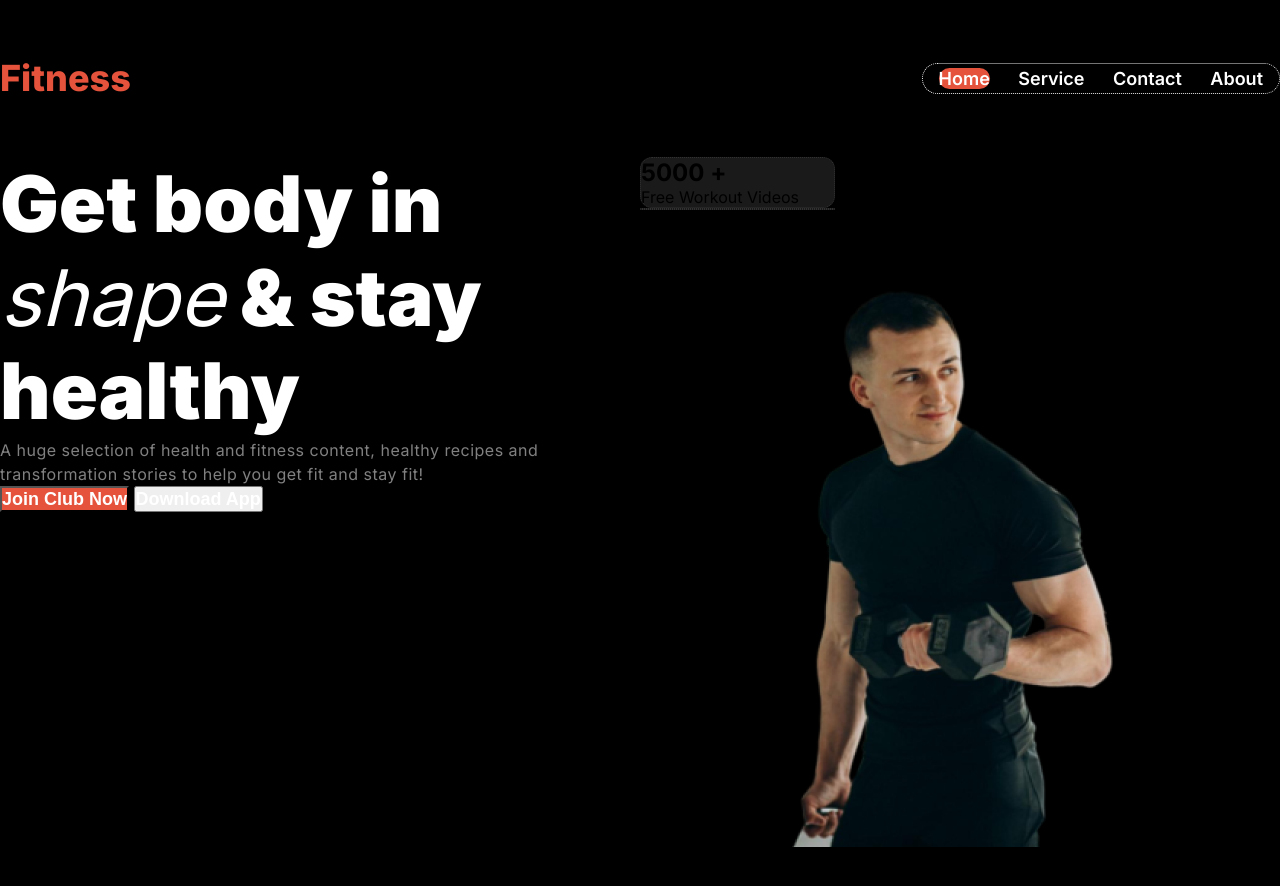
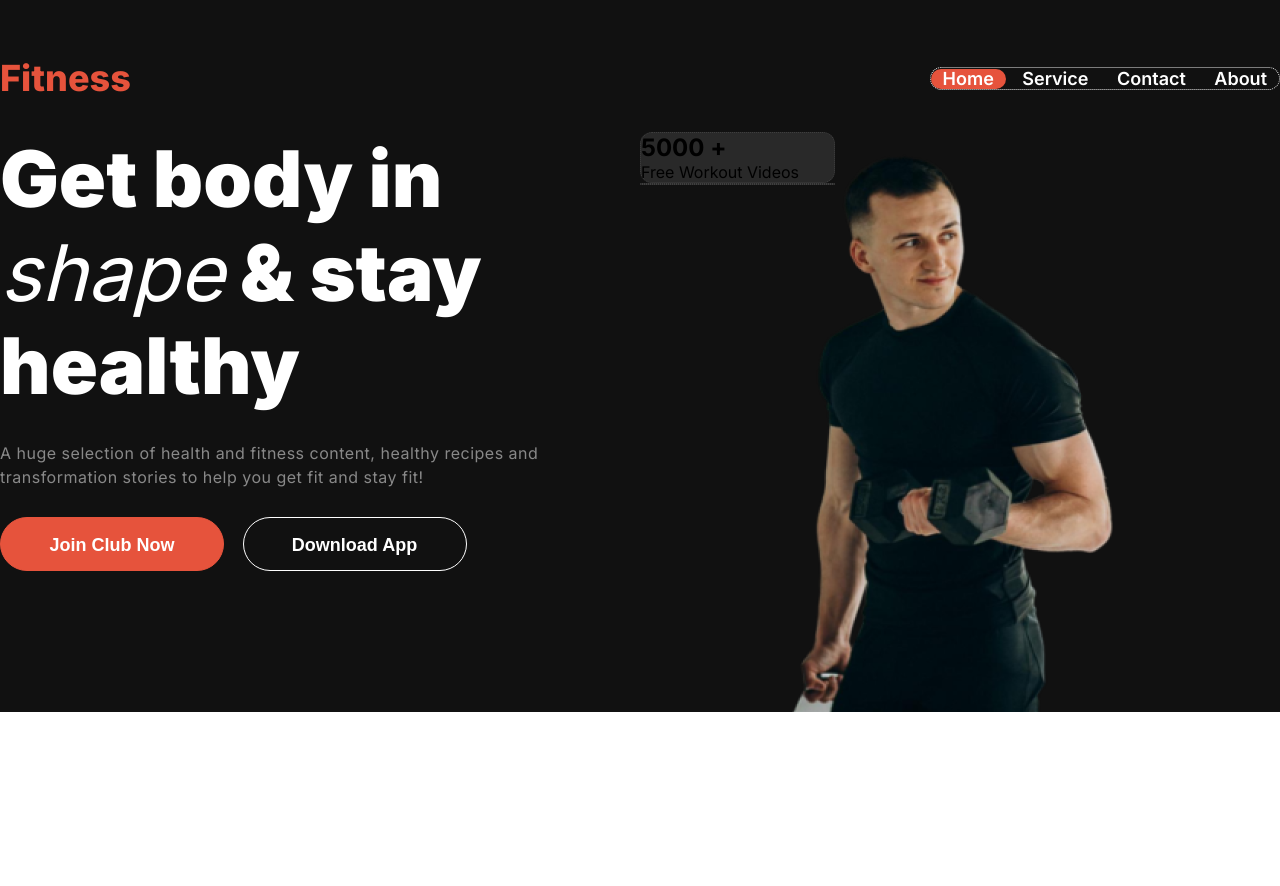
Before and after one commit to shahadat-5/Second-Assignment-Fitness, a plain HTML site: page index.html in a window 1280 px wide. After the commit the page ends 800 px from the top, so only its background shows below. Drawn offline with Linux system fonts and the light colour scheme.

Commit message:
2nd commit

```diff
--- a/index.html
+++ b/index.html
@@ -21,33 +21,39 @@
                 <nav>
                     <section class="nav-containt">
                         <h2 class="fitness-h2">Fitness</h2>
-                        <div class="nav-item-box">
-                            <a class="never-menu Home" href="#">Home</a>
-                            <a class="never-menu " href="#">Service</a>
-                            <a class="never-menu " href="#">Contact</a>
-                            <a class="never-menu " href="#">About</a>
-                        </div>
+                        <ul class="nav-item-box">
+                            <li class="nav-item Home"><a class="never-menu" href="#">Home</a></li>
+                            <li class="nav-item"><a class="never-menu" href="#">Service</a></li>
+                            <li class="nav-item"><a class="never-menu" href="#">Contact</a></li>
+                            <li class="nav-item"><a class="never-menu" href="#">About</a></li>
+                        </ul>
                     </section>
                 </nav>
                 <section>
                     <div class="banne-flex">
                         <div class="banner-left">
+                            <div class="banner-left-containt">
                                 <h2 class="banner-title">Get body in
                                     <span class="banner-title-span">shape</span>
                                     & stay healthy
                                 </h2>
                                 <p class="banner-p">A huge selection of health and fitness content, healthy recipes and transformation stories to help you get fit and stay fit!</p>
-                            <ul class="">
+                                <div class="">
                                     <button class="banner-button join">Join Club Now</button>
                                     <button class="banner-button downlod">Download App</button>
-                            </ul>
                                 </div>
+                            </div>
+                        </div>
+
                         <div class="banner-right">
+                            <div class="banner-right-containt">
                                 <div class="banner-top">
                                     <h2 class="">5000 +</h2>
                                     <p class="">Free Workout Videos</p>
                                 </div>
                                 <div class="banner-bottom"></div>
+                            </div>
+
                         </div>
                     </div>
                 </section>
--- a/style/style.css
+++ b/style/style.css
@@ -7,7 +7,7 @@ body{
 }
 
 .main-body-bg{
-    background-color: rgba(0, 0, 0, 1);
+    background-color: rgba(17, 17, 17, 1)
 }
 .main-body-width{
     max-width: 1440px;
@@ -20,7 +20,7 @@ body{
     display: flex;
     justify-content: space-between;
     align-items: center;
-    padding: 57px 0px;
+    padding: 57px 0px 32px;
 }
 .fitness-h2{
     font-size: 36px;
@@ -35,18 +35,21 @@ body{
     color:rgba(255, 255, 255, 1) ;
     text-decoration: none;
     margin: 0px 12px;
-    padding: 8px, 20px, 8px, 20px;
     border-radius: 46px;
+}
+.nav-item {
+    display: inline;
 }
 .Home{
     background-color: rgba(230, 83, 60, 1) ;
-
+    padding: 8px, 20px, 8px, 20px;
+    border-radius: 46px;
 
 }
 .nav-item-box{
     border: 1px dotted rgba(255, 255, 255, 0.907);
     border-radius: 34px;
-    padding: 4px;
+    /* padding: 4px; */
 }
 .banner-title{
     font-size:78px ;
@@ -65,17 +68,26 @@ body{
     color: rgba(255, 255, 255, 0.5);
     line-height: 24px;
     letter-spacing: 0.5px;
+    padding: 28px 0px;
 }
 .banner-button{
+    width: 224px;
+    height: 54px;
+    border-radius: 42px;
+    padding: 16px 40px;
+    gap: 10px;
     font-size: 18px;
     font-weight: 600;
     line-height: 22px;
-    color: rgba(255, 255, 255, 1);
-
+    color:rgba(255, 255, 255, 1);
+    cursor: pointer;
+    background-color: rgba(119, 119, 119, 0);
+    border: 1px solid ;
 }
 .join{
-    border-radius: ;
-    background-color: rgba(230, 83, 60, 1) ;
+    background-color: rgba(230, 83, 60, 1);
+    border: 1px solid rgba(230, 83, 60, 1);
+    margin-right: 14px;
 }
 
 
@@ -86,12 +98,19 @@ body{
     width: 50%;
 }
 .banner-right{
-    background-image: url(/images/Images\ 2.png);
+    width: 50%;
+}
+.banner-left-containt{
+    width: 600px;
+}
+.banner-right-containt{
+    background-image: url(../images/Images\ 2.png);
     background-position: center;
     background-repeat: no-repeat;
     /* background-size: cover; */
-    height: 100vh;
-    width: 50%;
+    height: 580px;
+
+
 
 }
 .banner-top{
```
Lines whose indentation alone changed are shown as unchanged.
